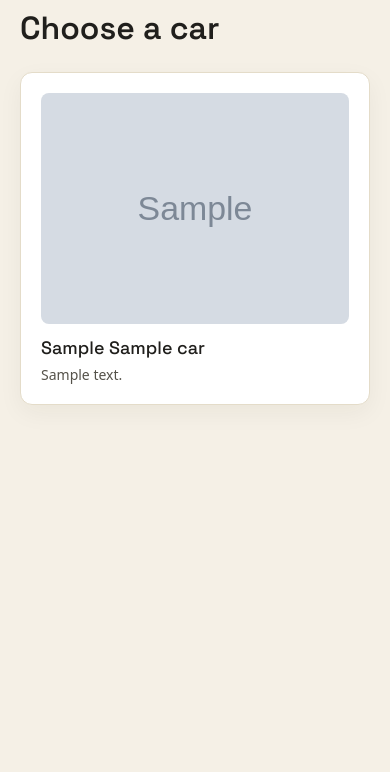
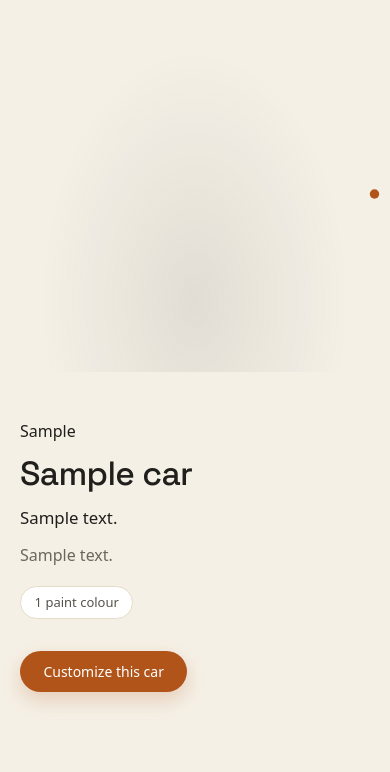
Before and after one commit to Rakshith09-web/Turbo-Tunes, a Django app: page /cars/ in a window 390 px wide. Shown: the part 78-850 px from the top of the page. Before the commit the page ends 483 px from the top, so only its background shows below. Run offline with Django 5.2, Linux system fonts and the light colour scheme; tables that the repository leaves empty hold one stand-in row (values such as "Sample post"); grey boxes marked "Sample" are stand-in pictures.

Commit message:
feat: redesign All Cars as a one-car-per-screen scrolling showroom
Each car now takes the full screen: a big 3D turntable fixed on the
left, its description and what's customizable on the right, and the
next car swaps in as you scroll to it. Progress dots track position.

- Shared the 3D turntable (car-stage.js) between the booking preview
  and the showroom, moved it into the cars app as the natural owner.
- Added Car.long_description and seeded a paragraph per demo car.
- The gallery view now excludes cars with no 3D model (they can't be
  shown here) and summarizes each car's customization options.
- Fixed a real bug found while testing on a phone width: the sticky
  stage overlays the top of the scrolling text there, which threw off
  the "closest to viewport centre" calculation that picks which car
  is active — the visible car and its description could mismatch
  mid-scroll. The centre now accounts for the covered area.

Co-Authored-By: Claude Sonnet 5 <noreply@anthropic.com>

```diff
--- a/bookings/static/bookings/js/car-display.js
+++ b/bookings/static/bookings/js/car-display.js
@@ -1,4 +1,4 @@
-import { createCarStage } from "./car-stage.js";
+import { createCarStage } from "../../cars/js/car-stage.js";
 
 const data = JSON.parse(document.getElementById("car-display-data").textContent);
 const stage = createCarStage(document.getElementById("car-preview"));
--- a/bookings/static/bookings/js/car-preview.js
+++ b/bookings/static/bookings/js/car-preview.js
@@ -1,4 +1,4 @@
-import { createCarStage } from "./car-stage.js";
+import { createCarStage } from "../../cars/js/car-stage.js";
 
 const data = JSON.parse(document.getElementById("car-preview-data").textContent);
 const container = document.getElementById("car-preview");
--- a/cars/models.py
+++ b/cars/models.py
@@ -8,7 +8,8 @@ class Car(models.Model):
 
     name = models.CharField(max_length=100)
     brand = models.CharField(max_length=100)
-    description = models.TextField(blank=True)
+    description = models.TextField(blank=True, help_text="One line, shown as the lead sentence.")
+    long_description = models.TextField(blank=True, help_text="A short paragraph shown on the All Cars page.")
     thumbnail = models.ImageField(upload_to="cars/thumbnails/", blank=True, null=True)
     model_file = models.FileField(
         upload_to="cars/models/",
--- /dev/null
+++ b/cars/static/cars/css/showroom.css
@@ -0,0 +1,97 @@
+.showroom {
+  display: grid;
+  grid-template-columns: minmax(0, 1.15fr) minmax(0, 1fr);
+  align-items: start;
+  margin: -8px -48px 0;
+}
+
+.showroom-stage-wrap {
+  position: sticky;
+  top: 0;
+  height: 100vh;
+  display: flex;
+  align-items: center;
+  padding: 0 clamp(24px, 4vw, 56px);
+}
+.showroom-stage {
+  width: 100%;
+  aspect-ratio: 6 / 5;
+  border-radius: 20px;
+  overflow: hidden;
+  background: radial-gradient(ellipse at 50% 80%, rgba(32, 31, 28, 0.09) 0%, rgba(32, 31, 28, 0) 62%), var(--bg);
+}
+.showroom-stage canvas { display: block; width: 100%; height: 100%; }
+
+.showroom-progress {
+  position: absolute;
+  right: clamp(16px, 3vw, 32px);
+  top: 50%;
+  transform: translateY(-50%);
+  display: grid;
+  gap: 10px;
+}
+.showroom-dot {
+  width: 7px;
+  height: 7px;
+  border-radius: 50%;
+  background: var(--field-border);
+  opacity: 0.5;
+  transition: opacity 0.25s ease, transform 0.25s ease, background 0.25s ease;
+}
+.showroom-dot.is-active { background: var(--accent-strong); opacity: 1; transform: scale(1.35); }
+
+.showroom-list { padding: 0 clamp(24px, 4vw, 56px); }
+.showroom-entry {
+  min-height: 100vh;
+  display: flex;
+  flex-direction: column;
+  justify-content: center;
+  gap: 14px;
+  padding: 48px 0;
+  opacity: 0.35;
+  transform: translateY(14px);
+  transition: opacity 0.5s var(--ease-out), transform 0.5s var(--ease-out);
+}
+.showroom-entry.is-active { opacity: 1; transform: none; }
+
+.showroom-entry h1 {
+  font-family: "Space Grotesk", system-ui, sans-serif;
+  font-size: clamp(2.1rem, 1.5rem + 2.4vw, 3.25rem);
+  font-weight: 500;
+  letter-spacing: -0.02em;
+  line-height: 1.05;
+}
+.showroom-lede { font-size: 1.05rem; color: var(--fg); }
+.showroom-copy { max-width: 46ch; color: var(--text-soft); line-height: 1.6; }
+
+.showroom-highlights {
+  display: flex;
+  flex-wrap: wrap;
+  gap: 8px;
+  margin: 4px 0 8px;
+  padding: 0;
+  list-style: none;
+}
+.showroom-highlights li {
+  font-size: 13px;
+  color: var(--muted-strong);
+  background: var(--card-bg);
+  border: 1px solid var(--border);
+  border-radius: 999px;
+  padding: 0.4rem 0.85rem;
+}
+
+.showroom-entry .btn { width: fit-content; margin-top: 10px; }
+
+@media (max-width: 720px) {
+  .showroom { grid-template-columns: 1fr; margin: -8px -20px 0; }
+  .showroom-stage-wrap { position: sticky; top: 0; height: 46vh; padding: 16px 20px; z-index: 1; }
+  .showroom-stage { aspect-ratio: auto; height: 100%; }
+  .showroom-progress { right: 12px; }
+  .showroom-list { padding: 0 20px 8px; }
+  .showroom-entry { min-height: 0; padding: 32px 0; }
+}
+
+@media (prefers-reduced-motion: reduce) {
+  .showroom-entry { transition: opacity 0.2s linear; transform: none; }
+}
--- a/bookings/static/bookings/js/car-stage.js
+++ b/cars/static/cars/js/car-stage.js
@@ -1,12 +1,13 @@
 import * as THREE from "three";
 import { OrbitControls } from "three/addons/controls/OrbitControls.js";
 import { GLTFLoader } from "three/addons/loaders/GLTFLoader.js";
-import { createPalettePainter } from "../../cars/js/palette.js";
+import { createPalettePainter } from "./palette.js";
 
-// A small turntable showing one car. `style` is { modelUrl, paintMode, paintRegion }.
-// Used by the booking form (which swaps styles and colours as the customer chooses) and by
-// the request page (which shows one car in the colour that was booked).
-export function createCarStage(container) {
+// A turntable showing one car. `style` is { modelUrl, paintMode, paintRegion }.
+// Used by the booking form (which swaps styles and colours as the customer chooses), by the
+// request page (one car in the colour that was booked) and by the All Cars showroom.
+// `distance` is how far the camera sits, as a multiple of the car's largest dimension.
+export function createCarStage(container, { distance: distanceFactor = 1.8 } = {}) {
   const scene = new THREE.Scene();
   const camera = new THREE.PerspectiveCamera(38, 4 / 3, 0.1, 100);
   const renderer = new THREE.WebGLRenderer({ antialias: true, alpha: true });
@@ -27,6 +28,8 @@ export function createCarStage(container) {
   controls.autoRotateSpeed = 1.6;
   controls.minPolarAngle = Math.PI * 0.22;
   controls.maxPolarAngle = Math.PI * 0.52;
+  // OrbitControls blocks all touch gestures; let vertical swipes keep scrolling the page.
+  renderer.domElement.style.touchAction = "pan-y";
 
   let resumeSpin = null;
   controls.addEventListener("start", () => {
@@ -67,7 +70,7 @@ export function createCarStage(container) {
     const box = new THREE.Box3().setFromObject(model);
     const size = box.getSize(new THREE.Vector3());
     const center = box.getCenter(new THREE.Vector3());
-    const distance = Math.max(size.x, size.y, size.z) * 1.8;
+    const distance = Math.max(size.x, size.y, size.z) * distanceFactor;
     controls.target.copy(center);
     camera.position.set(center.x + distance * 0.72, center.y + distance * 0.34, center.z + distance * 0.78);
     camera.lookAt(center);
--- /dev/null
+++ b/cars/static/cars/js/showroom.js
@@ -0,0 +1,53 @@
+import { createCarStage } from "./car-stage.js";
+
+const cars = JSON.parse(document.getElementById("showroom-data").textContent);
+const entries = [...document.querySelectorAll(".showroom-entry")];
+const dots = [...document.querySelectorAll(".showroom-dot")];
+const stageEl = document.getElementById("showroom-stage");
+const stage = createCarStage(stageEl, { distance: 2 });
+
+let activeIndex = null;
+
+function activate(index) {
+  if (index === activeIndex) return;
+  activeIndex = index;
+
+  entries.forEach((entry, i) => entry.classList.toggle("is-active", i === index));
+  dots.forEach((dot, i) => dot.classList.toggle("is-active", i === index));
+  stage.showStyle(cars[index]);
+}
+
+// Whichever entry is closest to the vertical centre of the viewport is "in view". A plain
+// intersection ratio favours whichever entry is tallest on screen, which briefly picks the
+// wrong car mid-scroll on short viewports; distance-from-centre tracks what the reader is
+// actually looking at.
+const observer = new IntersectionObserver(
+  (observed) => {
+    observed.forEach((item) => {
+      const index = entries.indexOf(item.target);
+      item.target.dataset.visible = item.isIntersecting ? "1" : "0";
+    });
+
+    // On a narrow screen the stage is pinned over the top of the text column (see
+    // showroom.css), so only the space below it is actually legible; centre against that.
+    const stacked = window.matchMedia("(max-width: 720px)").matches;
+    const coveredBottom = stacked ? stageEl.getBoundingClientRect().bottom : 0;
+    const center = (Math.max(coveredBottom, 0) + window.innerHeight) / 2;
+    let closest = null;
+    let closestDistance = Infinity;
+    entries.forEach((entry, index) => {
+      if (entry.dataset.visible !== "1") return;
+      const rect = entry.getBoundingClientRect();
+      const distance = Math.abs(rect.top + rect.height / 2 - center);
+      if (distance < closestDistance) {
+        closestDistance = distance;
+        closest = index;
+      }
+    });
+    if (closest !== null) activate(closest);
+  },
+  { threshold: [0, 0.25, 0.5, 0.75, 1] }
+);
+
+entries.forEach((entry) => observer.observe(entry));
+activate(0);
--- a/cars/templates/cars/gallery.html
+++ b/cars/templates/cars/gallery.html
@@ -1,19 +1,48 @@
 {% extends "base.html" %}
 {% load static %}
-{% block title %}Car Gallery — AutoCraft 3D{% endblock %}
+{% block title %}All Cars — AutoCraft 3D{% endblock %}
+{% block extra_head %}
+  <link rel="stylesheet" href="{% static 'cars/css/showroom.css' %}" />
+  {% if showroom %}{% include "includes/three_importmap.html" %}{% endif %}
+{% endblock %}
 {% block content %}
-  <h1>Choose a car</h1>
-  <div class="car-grid">
-    {% for car in cars %}
-      <div class="car-card">
-        {% if car.thumbnail %}
-          <a href="{% url 'car_customizer' car.id %}"><img src="{{ car.thumbnail.url }}" alt="{{ car }}" /></a>
-        {% endif %}
-        <h2><a href="{% url 'car_customizer' car.id %}">{{ car }}</a></h2>
-        <p>{{ car.description }}</p>
+  {% if showroom %}
+    {{ showroom_data|json_script:"showroom-data" }}
+    <div class="showroom">
+      <div class="showroom-stage-wrap">
+        <div id="showroom-stage" class="showroom-stage" role="img" aria-label="3D view of the car in view"></div>
+        <div class="showroom-progress" aria-hidden="true">
+          {% for entry in showroom %}<span class="showroom-dot" data-dot="{{ forloop.counter0 }}"></span>{% endfor %}
+        </div>
       </div>
-    {% empty %}
-      <p>No cars yet — add one in the admin panel.</p>
-    {% endfor %}
-  </div>
+
+      <div class="showroom-list">
+        {% for entry in showroom %}
+          {% with car=entry.car %}
+            <article class="showroom-entry" data-index="{{ forloop.counter0 }}">
+              <p class="car-eyebrow">{{ car.brand }}</p>
+              <h1>{{ car.name }}</h1>
+              <p class="showroom-lede">{{ car.description }}</p>
+              {% if car.long_description %}<p class="showroom-copy">{{ car.long_description }}</p>{% endif %}
+              {% if entry.highlights %}
+                <ul class="showroom-highlights">
+                  {% for phrase in entry.highlights %}<li>{{ phrase }}</li>{% endfor %}
+                </ul>
+              {% endif %}
+              <a class="btn btn-primary" href="{% url 'car_customizer' car.id %}">Customize this car</a>
+            </article>
+          {% endwith %}
+        {% endfor %}
+      </div>
+    </div>
+    <script type="module" src="{% static 'cars/js/showroom.js' %}"></script>
+  {% else %}
+    <div class="page-in">
+      <header class="page-head"><h1>All Cars</h1></header>
+      <div class="panel empty-state">
+        <h2>No cars yet</h2>
+        <p>Add one in the admin panel to see it here.</p>
+      </div>
+    </div>
+  {% endif %}
 {% endblock %}
--- a/cars/tests_seed.py
+++ b/cars/tests_seed.py
@@ -35,6 +35,7 @@ class SeedDemoCarsCommandTests(TestCase):
         self.assertEqual(sedan.paint_mode, Car.PaintMode.PALETTE)
         self.assertTrue(sedan.paint_region)
         self.assertTrue(sedan.featured)
+        self.assertTrue(all(car.long_description for car in Car.objects.filter(brand="AutoCraft")))
         self.assertTrue(sedan.thumbnail.name.endswith(".png"))
         self.assertTrue(all(car.thumbnail for car in Car.objects.filter(brand="AutoCraft")))
         types = set(sedan.options.values_list("option_type", flat=True))
--- a/cars/views.py
+++ b/cars/views.py
@@ -1,6 +1,34 @@
+from collections import Counter
+
 from django.shortcuts import get_object_or_404, render
+from django.urls import reverse
+
 from cars.models import Car
 from garage.models import SavedBuild
+
+HIGHLIGHT_ORDER = ["paint", "wheels", "exhaust", "interior", "decal"]
+HIGHLIGHT_NOUNS = {
+    "paint": ("paint colour", "paint colours"),
+    "wheels": ("wheel design", "wheel designs"),
+    "exhaust": ("exhaust style", "exhaust styles"),
+    "interior": ("interior colour", "interior colours"),
+    "decal": ("decal", "decals"),
+}
+
+
+def option_highlights(car):
+    """Short phrases saying what can be customized on a car, e.g. "6 paint colours"."""
+    counts = Counter()
+    for option in car.options.all():
+        if option.option_type == "decal" and not option.texture_file:
+            continue  # the "None" choice, not a decal
+        counts[option.option_type] += 1
+    phrases = []
+    for kind in HIGHLIGHT_ORDER:
+        if counts[kind]:
+            singular, plural = HIGHLIGHT_NOUNS[kind]
+            phrases.append(f"{counts[kind]} {singular if counts[kind] == 1 else plural}")
+    return phrases
 
 
 def home(request):
@@ -11,8 +39,21 @@ def home(request):
 
 
 def car_gallery(request):
-    cars = Car.objects.all()
-    return render(request, "cars/gallery.html", {"cars": cars})
+    cars = Car.objects.exclude(model_file="").exclude(model_file=None).prefetch_related("options")
+    showroom = [{"car": car, "highlights": option_highlights(car)} for car in cars]
+    showroom_data = [
+        {
+            "id": car.id,
+            "name": car.name,
+            "modelUrl": car.model_file.url,
+            "paintMode": car.paint_mode,
+            "paintRegion": car.paint_region,
+        }
+        for car in cars
+    ]
+    return render(
+        request, "cars/gallery.html", {"showroom": showroom, "showroom_data": showroom_data}
+    )
 
 
 def car_customizer(request, pk):
```
Also changed, not shown: cars/management/commands/seed_demo_cars.py (+11 -5 lines), cars/tests.py (+47 -7 lines), cars/migrations/0005_car_long_description_alter_car_description.py (added).
